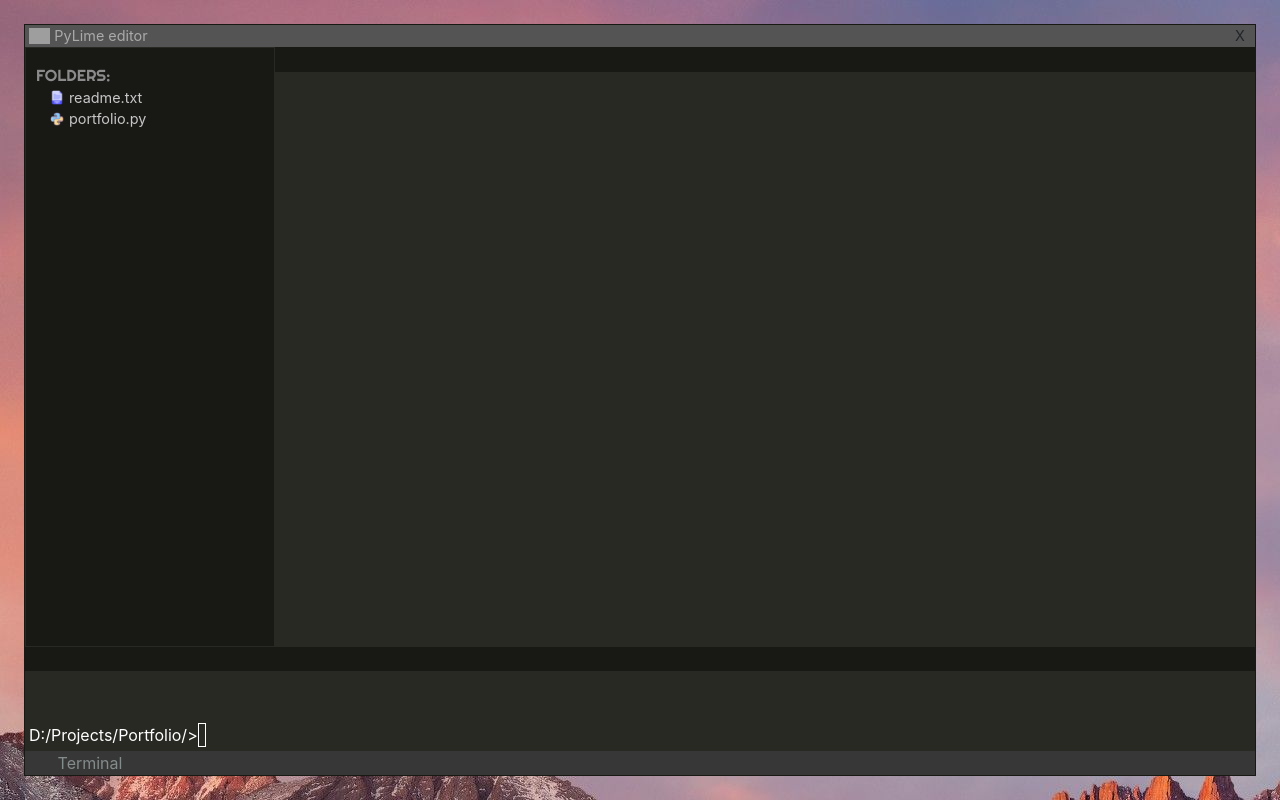
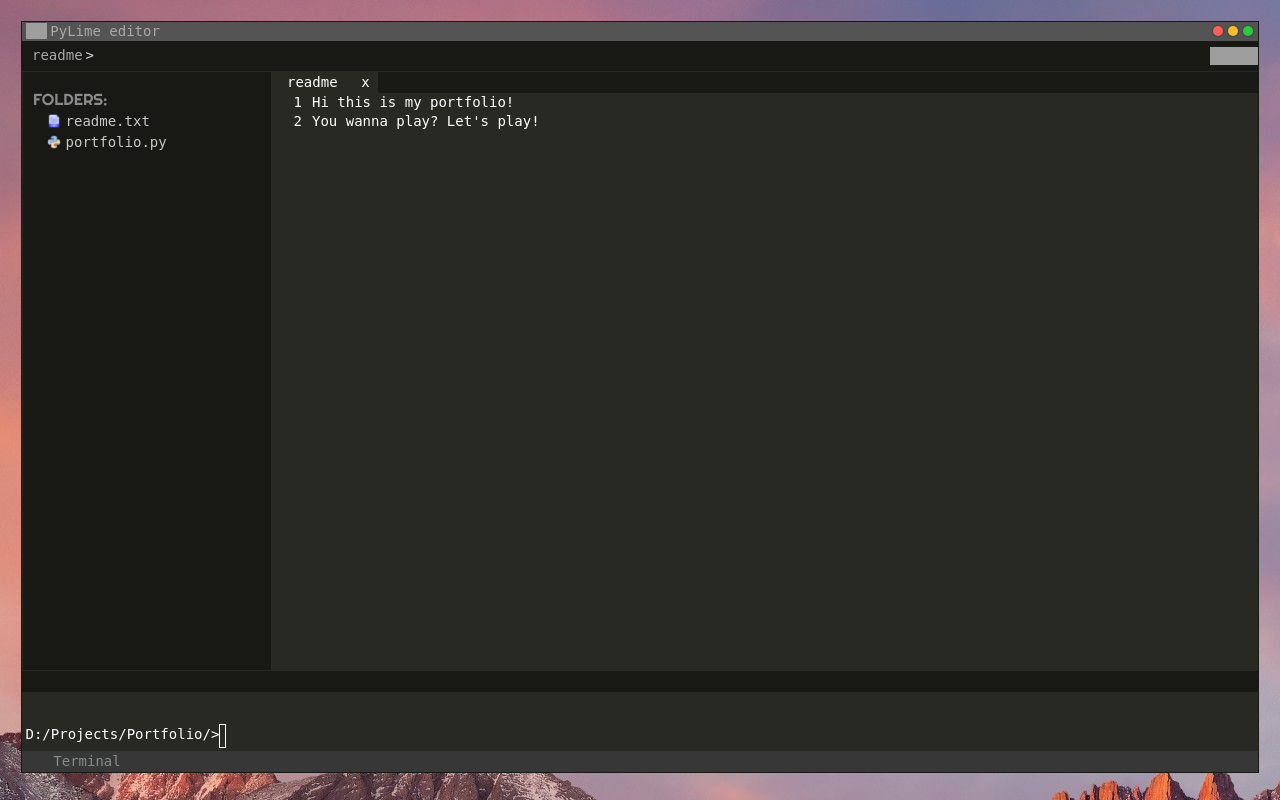
Before and after one commit to ArtjomKotkov/portfolio, a Python web app: template project/templates/main_page.html in a window 1280 px wide. Run offline with Jinja, Linux system fonts and the light colour scheme; the template is opened without the code that fills it, so the values that code supplies are empty; some libraries are stand-ins or nearby versions; grey boxes are pictures that could not be loaded.

Commit message:
so lenb :(

```diff
--- a/project/static/css/style.css
+++ b/project/static/css/style.css
@@ -1,3 +1,8 @@
+* {
+	font-size: 14px;
+	font-family: monospace;
+}
+
 body {
 	max-height: 100vh;
 }
@@ -14,7 +19,7 @@ body {
 	border: 1px solid #181915;
 }
 
-#topper {
+.topper {
 	min-height: 1.5em;
 	line-height: 1.5em;
 	font-size: 0.9em;
@@ -37,7 +42,8 @@ body {
 	min-height: 1.5em;
 }
 
-#sub-header-block {
+.sub-header-block {
+	border-top: 1px solid #282923;
 	height: 1.6em;
 	background-color: #181915;
 }
@@ -66,12 +72,15 @@ body {
 .name_file_header {
 	height: 100%;
 	text-align: center;
+	padding: 0 15px;
+	cursor: pointer;
 }
 
 .close_file_header {
 	height: 100%;
 	width: 25.6px;
 	text-align: center;
+	cursor: pointer;
 }
 
 .close_file_header:hover {
@@ -262,3 +271,96 @@ body {
 ::-webkit-scrollbar-thumb:hover {
   background: #555;
 }
+
+.under-top-block {
+	height: 30px;
+	background-color: #181915;
+	padding: 5px 0;
+	padding-right: 3px;
+}
+
+.top-button {
+	height: 24px;
+	width: 24px;
+	border-radius: 4px;
+	padding: 3px;
+}
+
+.top-button:hover {
+	background-color: #7E7E7E;
+}
+
+.top-button-deactivated {
+	filter: grayscale(100%);
+}
+
+.top-button-img {
+	height: 100%;
+}
+
+#desc-block {
+ 	position: absolute;
+ 	height: 85%;
+ 	top: 7.5%;
+ 	width: 50%;
+ 	left: 25%;
+ 	background-color: #F4F4F4;
+ 	font-family: 'Roboto', sans-serif;
+}
+
+.path-block {
+	color: #A9A9A9;
+	padding: 0 3px;
+}
+
+.path-block::after {
+	content: '>';
+	padding-left: 3px;
+	line-height: 100%;
+	color:#D6D6D6;
+}
+
+.topper-control-buttons {
+	width: 10px;
+	height: 10px;
+	border-radius: 5px;
+	-webkit-box-shadow: 0px 0px 2px 1px rgba(0,0,0,0.2);
+	-moz-box-shadow: 0px 0px 2px 1px rgba(0,0,0,0.2);
+	box-shadow: 0px 0px 2px 1px rgba(0,0,0,0.2);
+	margin-right: 5px;
+}
+
+.topper-control-buttons:active {
+	filter: brightness(70%);
+}
+
+.slider {
+	overflow: hidden;
+	background-color: #B3B3B3;
+}
+
+.slider-item {
+	padding: 10px 20px;
+	color: white;
+	text-transform: uppercase;
+	text-shadow:0px 1px 0 rgb(99,99,99),0px -1px 0 rgb(99,99,99),1px 0px 0 rgb(99,99,99),-1px 0px 0 rgb(99,99,99),1px 1px 0 rgb(99,99,99),1px -1px 0 rgb(99,99,99),-1px 1px 0 rgb(99,99,99),-1px -1px 0 rgb(99,99,99);
+	-webkit-text-shadow:0px 1px 0 rgb(99,99,99),0px -1px 0 rgb(99,99,99),1px 0px 0 rgb(99,99,99),-1px 0px 0 rgb(99,99,99),1px 1px 0 rgb(99,99,99),1px -1px 0 rgb(99,99,99),-1px 1px 0 rgb(99,99,99),-1px -1px 0 rgb(99,99,99);
+	-moz-text-shadow:0px 1px 0 rgb(99,99,99),0px -1px 0 rgb(99,99,99),1px 0px 0 rgb(99,99,99),-1px 0px 0 rgb(99,99,99),1px 1px 0 rgb(99,99,99),1px -1px 0 rgb(99,99,99),-1px 1px 0 rgb(99,99,99),-1px -1px 0 rgb(99,99,99);
+}
+
+.balast_div {
+	transition-duration: 0.6s;
+}
+
+.desc-img {
+	width: 100%;
+}
+
+#code_box a {
+	color: #E6DB74;
+}
+
+#code_box a:hover {
+	color: #E6DB74;
+	text-decoration: none;
+}
--- a/project/static/vue/core.js
+++ b/project/static/vue/core.js
@@ -1,14 +1,11 @@
 
 
+var pattern = `<span style='color: #66d9ef;'>import</span> portfolio
 
-
-
-
-
-var pattern = `<span style='color: #66d9ef;'>from</span> portfolio <span style='color: #66d9ef;'>import</span> show
 
 PROJECT_NAME <span style='color: #f92672;'>=</span> <span style='color: #e6db74;'>"<name>"</span>
 
+<span style='color: #75715e;'># Чтобы получить более подробное описание, выполните запуск скрипта.</span>
 DESCRIPTION <span style='color: #f92672;'>=</span> <span style='color: #e6db74;'>"""</span>
 <description>
 <span style='color: #e6db74;'>"""</span>
@@ -23,20 +20,21 @@ SERVICES_STACK <span style='color: #f92672;'>=</span> [
 <services>
 ]
 
-MAIN_TEXT <span style='color: #f92672;'>=</span> <span style='color: #e6db74;'>"""</span>
-<text>
-<span style='color: #e6db74;'>"""</span>
 
 <span style='color: #66d9ef;'>if</span> __name__ <span style='color: #f92672;'>==</span> <span style='color: #e6db74;'>'__main__'</span><span style='color: #f92672;'>:</span>
-<span style='color: #66d9ef;'>show</span>(DESCRIPTION, GIT_URL, TECHNOLOGIES_STACK, SERVICES_STACK, MAIN_TEXT)`
+    <span style='color: #66d9ef;'>portfolio.show</span>(DESCRIPTION, GIT_URL, TECHNOLOGIES_STACK, SERVICES_STACK)`
 
 var portfolio_pattern = `ыфвпфывпрыфвпвыф
 asfasfasfasfasfasgasdg
 asdgasdgsadgsadg`
 
+var readme_pattern = `Hi this is my portfolio!
+You wanna play? Let's play!`
+
 var patterns = {
     'project_py': pattern,
-    'portfolio': portfolio_pattern
+    'portfolio': portfolio_pattern,
+    'readme': readme_pattern
 }
 
 var tab_symb = "    ";
@@ -57,7 +55,6 @@ document.addEventListener("DOMContentLoaded", function(event) {
                 default: ''
             },
         },
-
         data: function () {
             return {
                 opened: false
@@ -97,9 +94,16 @@ document.addEventListener("DOMContentLoaded", function(event) {
                 } else {
                     if (!(this.$root.opened_files_hash.includes(this.project.name))) {
                         this.$root.opened_files_hash.push(this.project.name);
+                        if (this.path != '') {
+                            this.project.path = this.path + '/' + this.project.name;
+                        } else {
+                            this.project.path = this.project.name;
+                        }
 
                         this.$root.opened_files.push(this.project);
                         this.$root.selected = this.$root.opened_files.length-1;
+                    } else {
+                        this.$root.selected = this.$root.opened_files_hash.indexOf(this.project.name);
                     }
                 }
             },
@@ -111,6 +115,9 @@ document.addEventListener("DOMContentLoaded", function(event) {
                 }
             },
             execute: function () {
+                if (this.project.extension == 'py' && this.project.is_project == true) {
+                    this.$root.full_project_desc = this.project;
+                }
                 console.log(this.full_path + ' executed');
             }
         },
@@ -142,6 +149,7 @@ document.addEventListener("DOMContentLoaded", function(event) {
                 response.data.data.forEach(element => {
                     element.isfolder = false;
                     element.extension = 'py';
+                    element.is_project = true;
                     elements.push(element);
                 })
 
@@ -172,6 +180,7 @@ document.addEventListener("DOMContentLoaded", function(event) {
                     extension:'txt',
                     text: 'test_text',
                     isfolder: false,
+                    pattern: 'readme'
                 },
                 portfolio: {
                     name:'portfolio',
@@ -215,7 +224,7 @@ document.addEventListener("DOMContentLoaded", function(event) {
         },
         template: `
         <div id='code_window' class='flex-grow-1'>
-            <sub_header></sub_header>
+            <sub_header v-if='$root.opened_files.length != 0'></sub_header>
             <div id='code_box' v-if='$root.opened_files[$root.selected] != null'>
                 <code_line v-for='(line, index) in pattern' :text='line' :index='index+1'></code_line>
             </div>
@@ -311,7 +320,7 @@ document.addEventListener("DOMContentLoaded", function(event) {
             }
         },
         template: `
-        <div id='sub-header-block' class='d-flex flex-row'>
+        <div class='d-flex flex-row sub-header-block'>
             <sub_header_file v-for='(file, index) in $root.opened_files' :file='file' :index='index'></sub_header_file>
         </div>
         `,
@@ -402,15 +411,27 @@ document.addEventListener("DOMContentLoaded", function(event) {
 //HEADER=============================================================================================================//
 //TOPPER=============================================================================================================//
     var topper = Vue.component('topper', {
+        props: {
+            logo: {
+                type: Boolean,
+                default: true
+            },
+            name: {
+                type: String,
+                default: 'PyLime editor'
+            },
+        },
         data: function () {
             return {
             }
         },
         template: `
-        <div id='topper' class='d-flex flex-row justify-content-end align-items-center'>
-            <img src="/static/project/img/pyLime.png" class='ml-1' style='height: 16px;' alt="" />
-            <div class='flex-grow-1 pl-1 text-white-50'>PyLime editor</div>
-            <div id='close_redactor_button' @click='$emit("close")'>X</div>
+        <div class='topper d-flex flex-row justify-content-end align-items-center'>
+            <img v-if='logo' src="/static/project/img/pyLime.png" class='ml-1' style='height: 16px;' alt="" />
+            <div class='flex-grow-1 pl-1 text-white-50'>{{name}}</div>
+            <div class='topper-control-buttons' style='background-color: #FA6058;' @click='$emit("close")'></div>
+            <div class='topper-control-buttons' style='background-color: #F9BC2D;'></div>
+            <div class='topper-control-buttons' style='background-color: #2ACB41;'></div>
         </div>`,
         methods: {
         }
@@ -605,8 +626,132 @@ document.addEventListener("DOMContentLoaded", function(event) {
             }
         }
     })
+//CONSOLE============================================================================================================//
+// TOP BUTTONS=======================================================================================================//
 
-//CONSOLE============================================================================================================//
+    var main = Vue.component('under-top', {
+         data: function () {
+            return {
+            }
+        },
+        template: `
+            <div class='under-top-block d-flex flex-row justify-content-end align-items-center'>
+                <div class='pl-2 d-flex flex-row justify-content-start align-items-center'>
+                    <div v-for='(item, index) in path' class='path-block'>{{item}}</div>
+                </div>
+                <div class='flex-grow-1'></div>
+                <div class='top-button' @click='execute'>
+                    <img src="/static/project/img/play.png" class='d-block top-button-img' :class='{"top-button-deactivated":!is_executed}'/>
+                </div>
+                <div class='top-button'>
+                    <img src="/static/project/img/stop.png" class='d-block top-button-img' :class='{"top-button-deactivated":!is_executed}'/>
+                </div>
+            </div>`,
+        methods: {
+            execute: function () {
+                if (this.$root.selected == null) {return;}
+                if (!this.is_executed) {return;}
+                let path_key = this.$root.opened_files[this.$root.selected].path;
+                this.$root.py_files[path_key].execute();
+            }
+        },
+        computed: {
+            is_executed: function () {
+                if (this.$root.selected == null) {return false;}
+                var extensions = new Array("py");
+                return (extensions.includes(this.$root.opened_files[this.$root.selected].extension)) ? true : false;
+            },
+            path: function () {
+                 if (this.$root.selected == null) {return [];}
+                return this.$root.opened_files[this.$root.selected].path.split('/');
+            }
+        }
+    })
+
+// TOP BUTTONS=======================================================================================================//
+
+// PROJECT FULL DESCRIPTION =========================================================================================//
+
+    var project_full_description = Vue.component('project-full-description', {
+        data: function () {
+            return {
+            }
+        },
+        template: `
+        <div v-if='$root.full_project_desc != null' id='desc-block' class='d-flex flex-column'>
+            <topper :logo='false' :name='project.name' @close='$root.full_project_desc=null'></topper>
+            <div class='flex-grow-1 d-flex flex-column'>
+                <div>{{project.name}}</div>
+                <div>Сервисы:</div>
+                <slider :datas='project.services'></slider>
+                <div>Описание:</div>
+                <div v-html='project.text' ></div>
+            </div>
+        </div>`,
+        computed: {
+            project: function () {
+                return this.$root.full_project_desc
+            }
+        }
+    })
+
+    var slider = Vue.component('slider', {
+        props: ['datas'],
+        data: function () {
+            return {
+                current: 0,
+                elements: [],
+                margin: 0,
+            }
+        },
+        template: `
+        <div v-if='datas != null && datas.length != 0' class='slider d-flex flex-row justify-content-start' @wheel.prevent="wheel" ref='slider'>
+            <div class='balast_div' ref='balast_div'></div>
+            <div ref='slider_elements' class='d-flex flex-row'>
+                <div v-for='(item, index) in datas' class='slider-item' :style='{"background-color": genRandomColor()}'>{{item}}</div>
+            </div>
+        </div>`,
+        methods: {
+            wheel: function(evt) {
+                var direction = null;
+                this.margin += evt.deltaY/3;
+                this.$refs.balast_div.style['margin-left'] = this.margin +'px';
+                this.fix_width();
+            },
+            fix_width: function() {
+
+                if (this.margin > 0) {
+                    this.margin = 0;
+                    this.$refs.balast_div.removeAttribute('style');
+                }
+                var margin_balast = parseInt(this.$refs.balast_div.style['margin-left'].slice(0, -2));
+                var width_slider = parseInt(this.$refs.slider.offsetWidth);
+                var in_slider_width = parseInt(this.$refs.slider_elements.offsetWidth);
+                if (width_slider > (margin_balast+in_slider_width)) {
+                    this.margin = width_slider - in_slider_width;
+                    this.$refs.balast_div.style['margin-left'] = this.margin +'px';
+                }
+            },
+            componentToHex: function(c) {
+              var hex = c.toString(16);
+              return hex.length == 1 ? "0" + hex : hex;
+            },
+            rgbToHex: function(r, g, b) {
+
+              return "#" + this.componentToHex(r) + this.componentToHex(g) + this.componentToHex(b);
+            },
+            getRandomArbitrary: function(min, max) {
+                return parseInt(Math.random() * (max - min) + min);
+            },
+            genRandomColor: function() {
+                return this.rgbToHex(this.getRandomArbitrary(100,200), this.getRandomArbitrary(100,200), this.getRandomArbitrary(100,200));
+            }
+        }
+    })
+
+
+// PROJECT FULL DESCRIPTION =========================================================================================//
+
 
 	var main = Vue.component('main_', {
          data: function () {
@@ -617,25 +762,28 @@ document.addEventListener("DOMContentLoaded", function(event) {
         template: `
         <div v-if='open' class='d-flex flex-column' id='redactor_container'>
         	<topper @close='open=false'></topper>
+            <under-top></under-top>
         	<div id='core_body' class='flex-grow-1 d-flex flex-row'>
             	<left_hub></left_hub>
 				<code_window></code_window>
 			</div>
             <console></console>
+            <project-full-description></project-full-description>
         </div>`
     })
 
     var app = new Vue({
         el: '#app',
         data: {
-            opened_files: [],
-            opened_files_hash: [],
-            selected: null,
+            opened_files: [{"name":"readme","extension":"txt","text":"test_text","isfolder":false,"pattern":"readme","path":"readme"}],
+            opened_files_hash: ["readme"],
+            selected: 0,
             py_files: {},
             txt_files: [],
             folders: [],
             core_path: "D:/Projects/Portfolio",
             path: [],
+            full_project_desc: null
         }
     })
 
--- a/project/templates/main_page.html
+++ b/project/templates/main_page.html
@@ -9,6 +9,7 @@
         <script src='https://cdnjs.cloudflare.com/ajax/libs/axios/0.19.2/axios.min.js'></script>
         <link rel="stylesheet" href="{{url_for('static', filename='project/css/style.css')}}">
         <link href="https://fonts.googleapis.com/css2?family=Righteous&display=swap" rel="stylesheet">
+        <link href="https://fonts.googleapis.com/css2?family=Roboto:wght@300&display=swap" rel="stylesheet">
     </head>
     <body>
         <div class="main containder-fluid p-4" id='background'>
```
